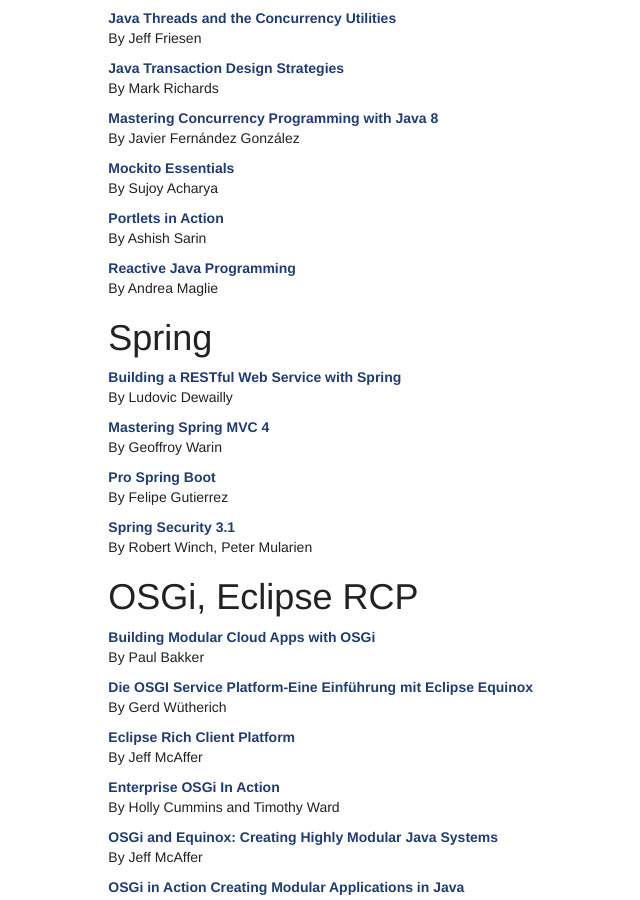
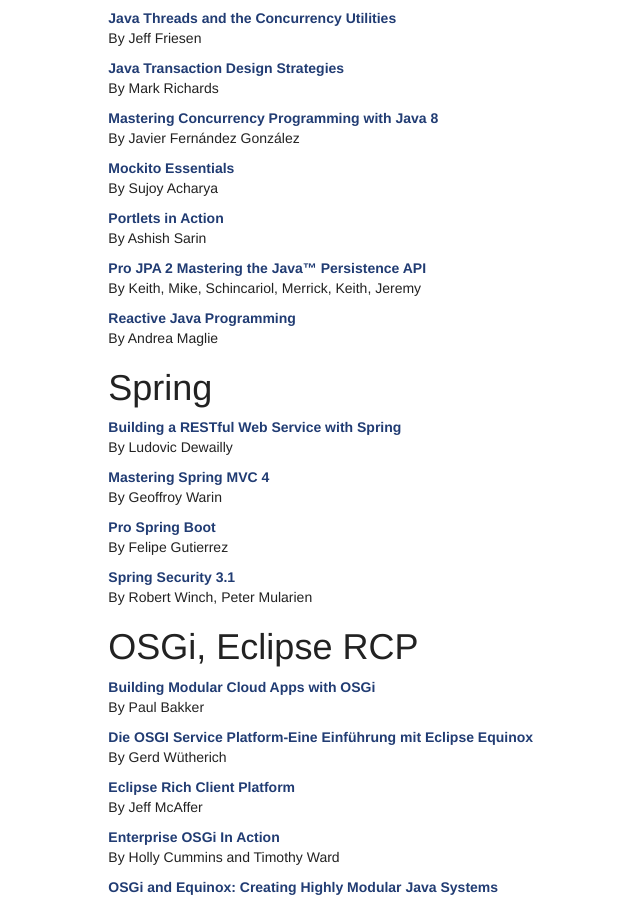
Before and after one commit to LeoNiedermeier/LeoNiedermeier.github.io, a Jekyll site: the page built from _docs/misc/bookshelf.md, in a window 1280 px wide and 900 px high, scrolled down 468 px. Shown: the whole window, without its empty margins (120-760 px from the left). Built offline with Jekyll 4.4.1, drawn with Linux system fonts in a browser that asks for light colours.

Commit message:
Update bookshelf.md

```diff
--- a/_docs/misc/bookshelf.md
+++ b/_docs/misc/bookshelf.md
@@ -42,6 +42,9 @@ By Sujoy Acharya
 
 **[Portlets in Action](https://www.manning.com/books/portlets-in-action)**
 By Ashish Sarin
+
+**[Pro JPA 2 Mastering the Java™ Persistence API](http://www.apress.com/us/book/9781430219569)**
+By Keith, Mike, Schincariol, Merrick, Keith, Jeremy
 
 **[Reactive Java Programming](http://www.apress.com/us/book/9781484214299)**
 By  Andrea Maglie
```
